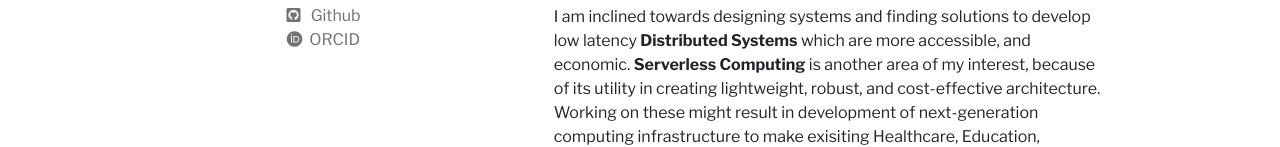
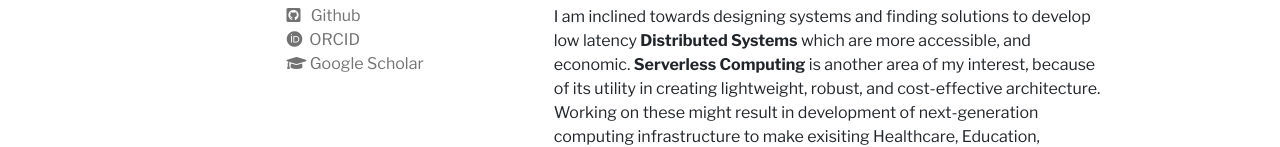
Before and after one commit to Sanatan-Shrivastava/Sanatan-Shrivastava.github.io, a website: page index.html in a window 1280 px wide. Shown: the part 519-666 px from the top of the page. Drawn offline with nearby package versions, Linux system fonts and the light colour scheme; files that its build step writes are made by us from their sources.

Commit message:
added Google Scholar

```diff
--- a/index.html
+++ b/index.html
@@ -91,6 +91,10 @@
                             <a href="https://orcid.org/0000-0002-6157-8282">
                                 <li><span><i class="fab fa-orcid"></i></span>&nbsp;&nbsp;ORCID</li>
                             </a>
+
+                            <a href="https://scholar.google.com/citations?user=aoWqdaMAAAAJ&hl=en">
+                                <li><span><i class="fas fa-graduation-cap"></i></span>&nbsp;Google Scholar</li>
+                            </a>
                         </ol>
                     </div>
                 </div>
```
Also changed, not shown: publications.html (+4 -0 lines).
